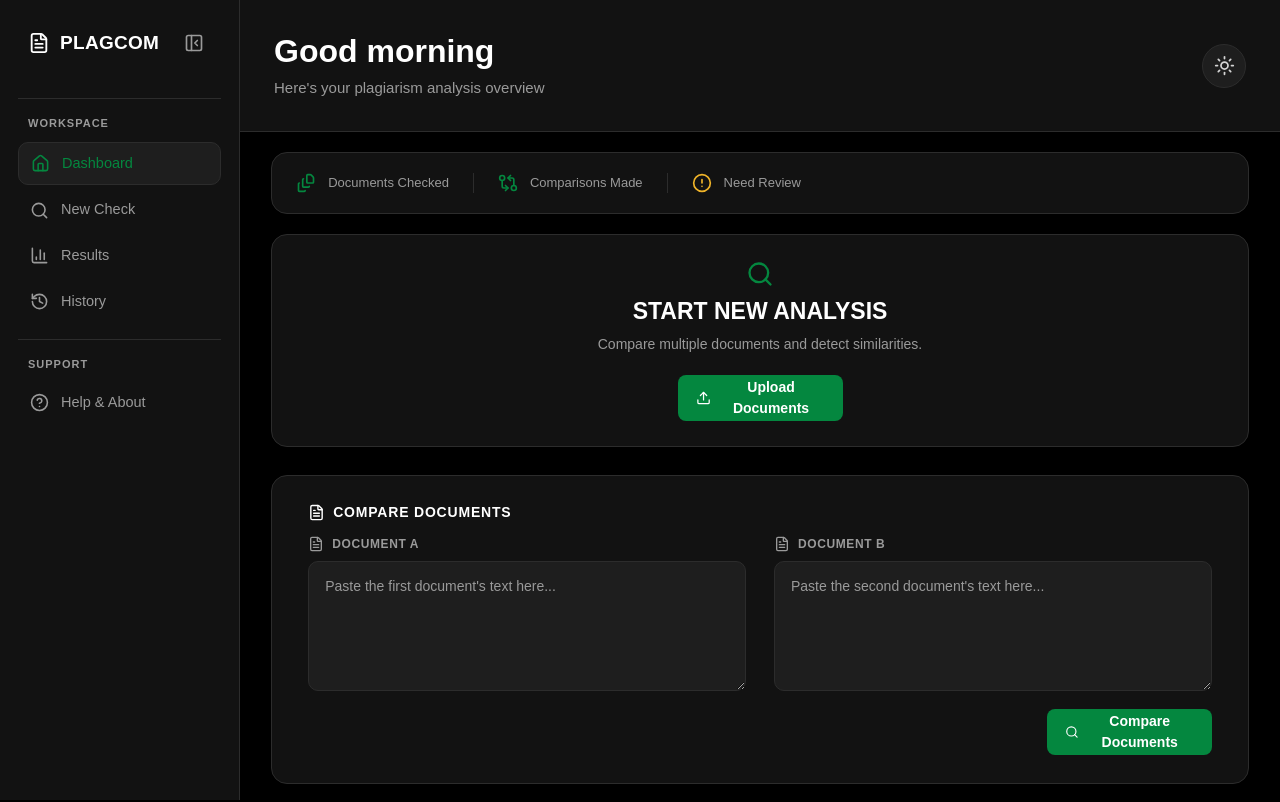
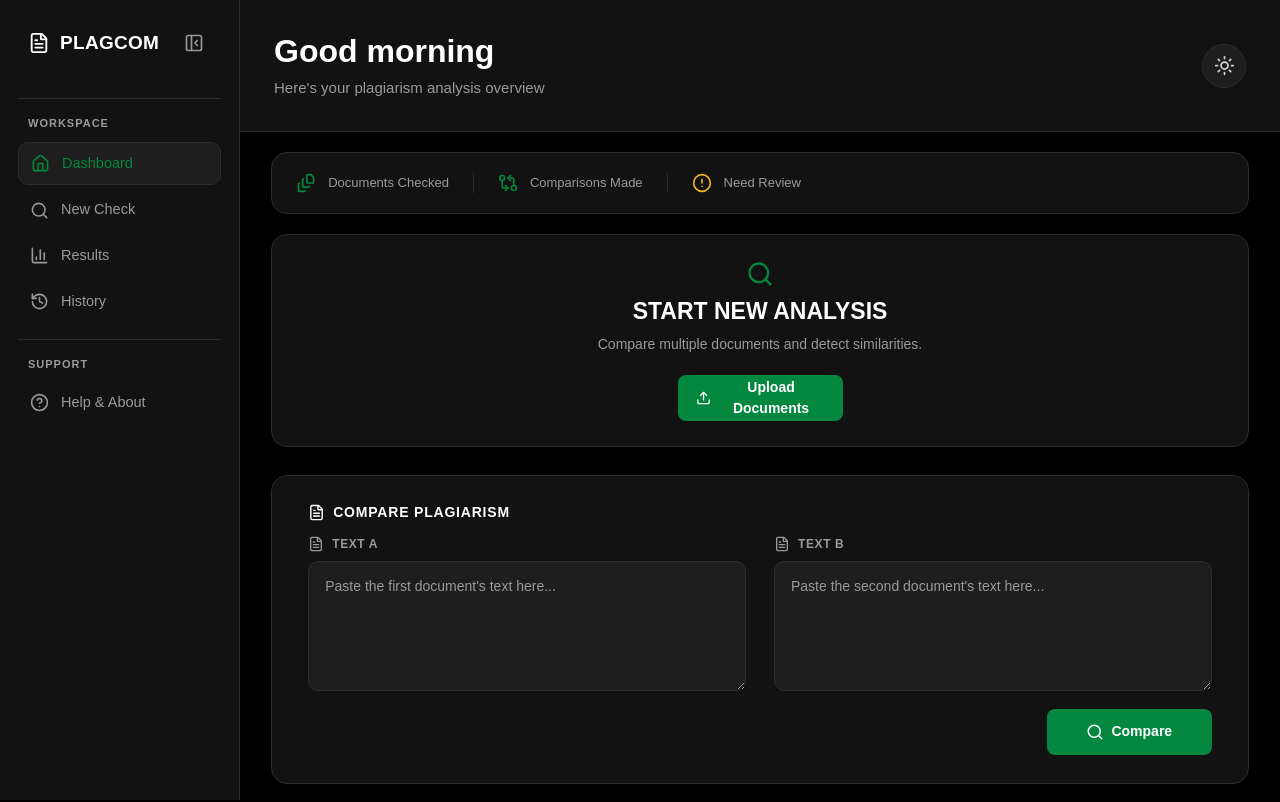
Before and after one commit to 24f2005749/plagiarism-detector, a React app in the folder frontend/: page / in a window 1280 px wide. Shown: the top 802 px of the page. Built offline with nearby package versions, Linux system fonts and the light colour scheme; the HTML template or start-up script is replaced by a standard one.

Commit message:
minor ui fixes

```diff
--- a/frontend/src/components/DocumentCompareForm.jsx
+++ b/frontend/src/components/DocumentCompareForm.jsx
@@ -52,14 +52,14 @@ function DocumentCompareForm({ onAnalysisComplete }) {
     <div className="compare-form-card">
       <div className="section-title">
         <FileText size={17} />
-        <h2>COMPARE DOCUMENTS</h2>
+        <h2>COMPARE PLAGIARISM</h2>
       </div>
 
       <div className="new-analysis-form">
         <div className="text-input-group">
           <div className="text-input-label">
             <FileText size={16} />
-            <span>DOCUMENT A</span>
+            <span>TEXT A</span>
           </div>
           <textarea
             className="document-textbox"
@@ -72,7 +72,7 @@ function DocumentCompareForm({ onAnalysisComplete }) {
         <div className="text-input-group">
           <div className="text-input-label">
             <FileText size={16} />
-            <span>DOCUMENT B</span>
+            <span>TEXT B</span>
           </div>
           <textarea
             className="document-textbox"
@@ -84,7 +84,7 @@ function DocumentCompareForm({ onAnalysisComplete }) {
 
         <button className="new-analysis-btn" onClick={handleCompare}>
           <Search size={18} />
-          Compare Documents
+          Compare
         </button>
       </div>
     </div>
```
